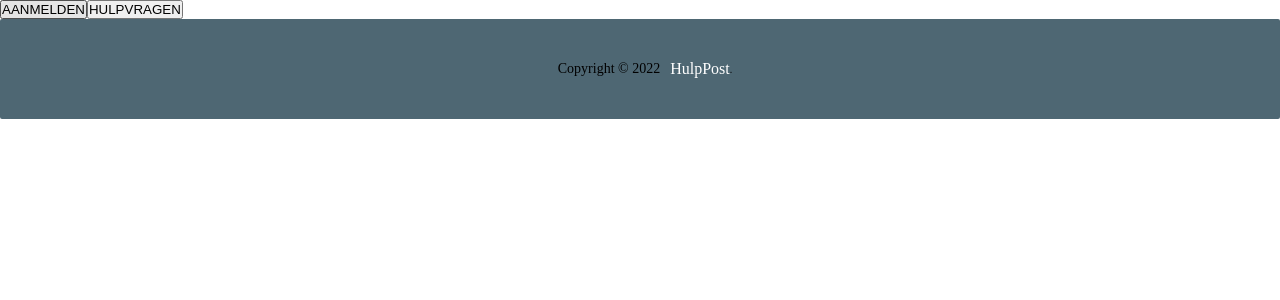
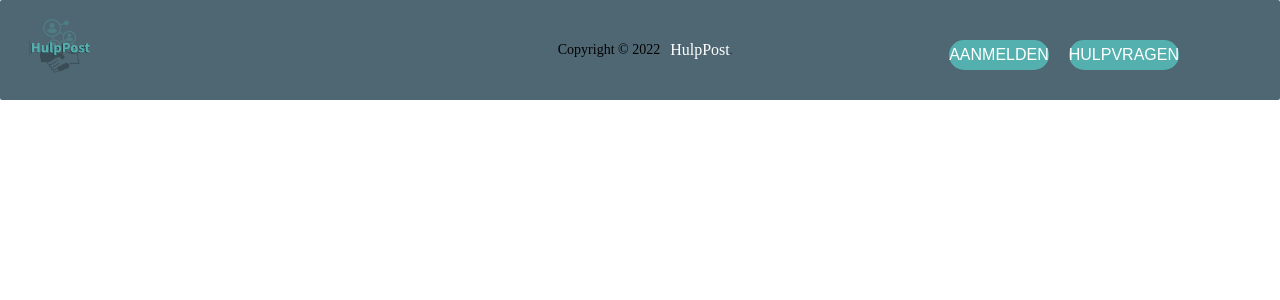
Before and after one commit to SKursad/project-hulppost-frontend, a React (Create React App) app: page / in a window 1280 px wide. Shown: the top 300 px of the page. Built offline with nearby package versions, Linux system fonts and the light colour scheme.

Commit message:
Structuring project

```diff
--- a/src/components/Layout/NavBar/NavBar.js
+++ b/src/components/Layout/NavBar/NavBar.js
@@ -2,6 +2,8 @@ import React, { useContext } from 'react';
 import { useNavigate, Link } from 'react-router-dom';
 import {AuthContext} from '../../../context/auth-context';
 import Button from '../../UI/Button/Button';
+import './Navbar.css'
+import logo from '../../../assets/HulpPost-logo.png'
 
 
 function NavBar() {
@@ -10,20 +12,20 @@ function NavBar() {
 
     return (
         <header className="main-header">
-            {/*<div><Link className="main-header__logo" to="/">*/}
-            {/*    <img src={logo} alt="logo" className="logo"/></Link></div>*/}
+            <div><Link className="main-header__logo" to="/">
+                <img src={logo} alt="logo" className="logo"/></Link></div>
             {isAuth ?
                 <nav className="main-nav">
                     <button className="main-nav__btn" type="button" onClick={() => navigate('/createRequest')}>STEL EEN HULPVRAAG</button>
                     {''}
                     <button className="main-nav__btn" type="button" onClick={() => navigate(`/requestScreen`)}>HULPVRAGEN</button>
                     <button className="main-nav__btn" type="button" onClick={() => navigate(`/profile/${user.id}`)}>PROFIEL</button>
-                    <button className="main-nav__btn" type="button" onClick={logout}>AFMELDEN</button>
+                    <button className="main-nav__btn" type="button" onClick={logout}> AFMELDEN </button>
                 </nav>
                 :
                 <nav className="main-nav">
-                    <Button className="main-nav__btn" type="button" onClick={() => navigate('/login')}>AANMELDEN</Button>
-                    <Button className="main-nav__btn" type="button" onClick={() => navigate(`/requestScreen`)}>HULPVRAGEN</Button>
+                    <Button className="main-nav__btn" type="button" onClick={() => navigate('/login')}> AANMELDEN </Button>
+                    <Button className="main-nav__btn" type="button" onClick={() => navigate(`/requestScreen`)}> HULPVRAGEN </Button>
                 </nav>
             }
         </header>
--- /dev/null
+++ b/src/components/Layout/NavBar/Navbar.css
@@ -0,0 +1,62 @@
+.main-header {
+    width: 100%;
+    position: fixed;
+    top: 0;
+    left: 0;
+    padding: 8px 16px;
+    z-index: 1;
+}
+
+
+
+.main-header > div {
+    display: inline-flex;
+    vertical-align: middle;
+}
+
+.main-header__logo {
+    display: inline-flex;
+    height: 2.2rem;
+    font-size: 2.2rem;
+}
+
+.main-header__logo img {
+    /*position: relative;*/
+    height: 8rem;
+}
+
+.main-nav {
+    display: inline-flex;
+    /*flex-direction: column;*/
+    justify-content: right;
+    align-items: self-end;
+    width: calc(100% - 7.5rem);
+    vertical-align: middle;
+}
+
+.main-nav__btn {
+    height: 3rem;
+    width: auto;
+    font-size: 1.6rem;
+    margin: 1rem;
+    border: none;
+    cursor: pointer;
+    border-radius: 4rem;
+    transition: all .2s;
+    position: relative;
+    /*align-content: center;*/
+    /*text-align: center;*/
+}
+
+.main-nav__btn {
+    background-color: #53b0ae;
+    color: #fff; }
+.main-nav__btn::after {
+    background-color: rgba(83, 176, 174, 0.53); }
+
+.main-nav__btn:hover,
+.main-nav__btn:active {
+    color: #fff;
+    background-color: rgb(53, 112, 111);
+    border: none;
+}
```
Also changed, not shown: src/assets/HulpPost-logo.png (added).
